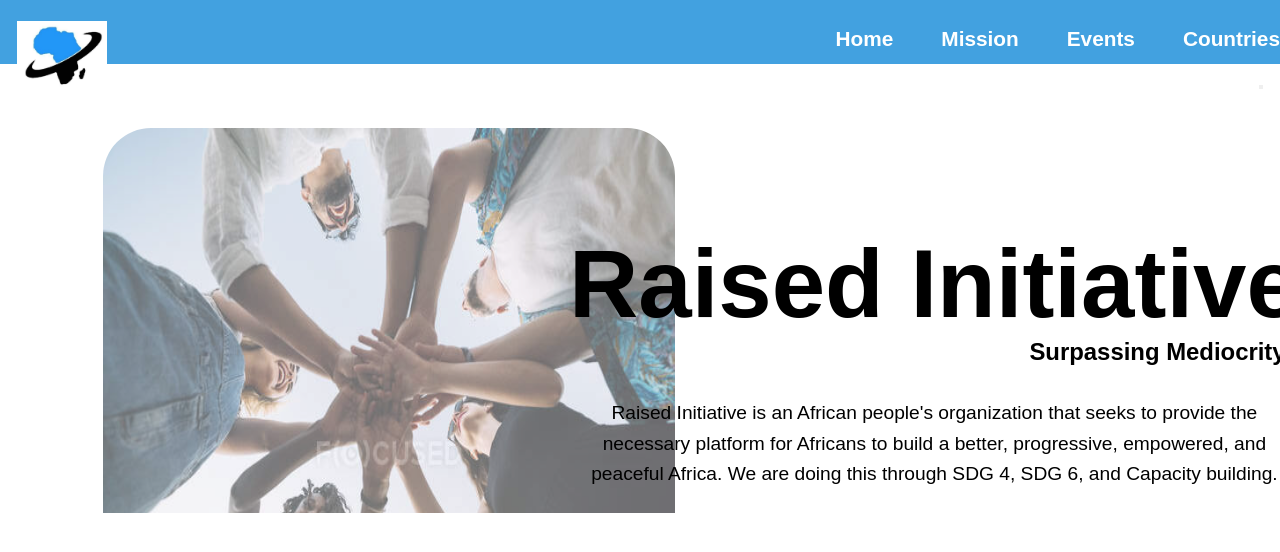
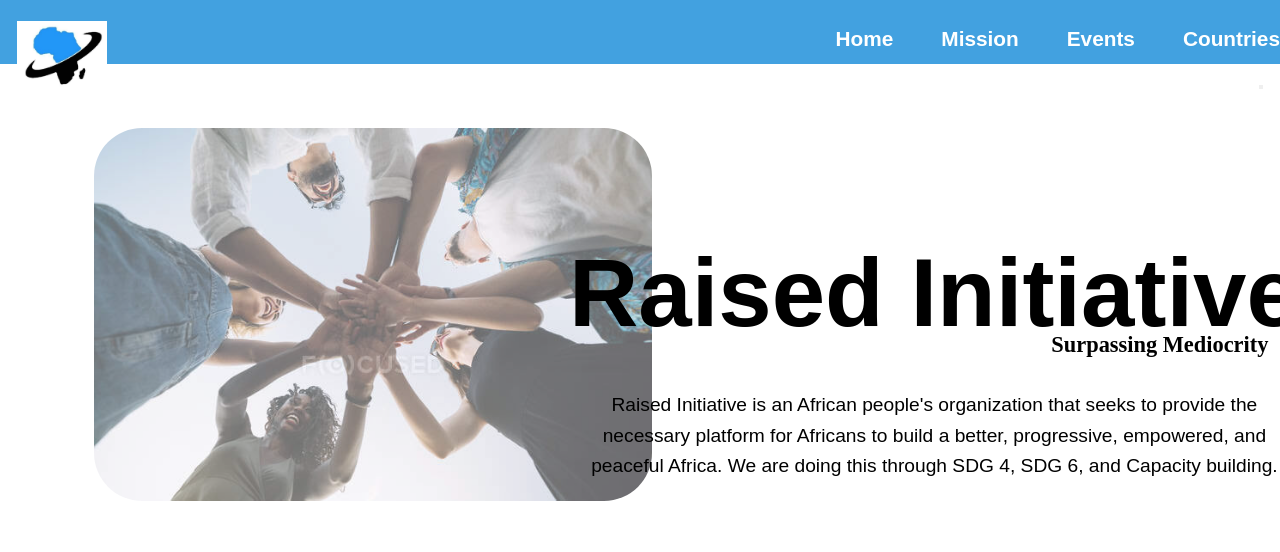
Before and after one commit to Iydeejames/Raised-Initiative-website, a React (Create React App) app: page / in a window 1280 px wide. Shown: the top 552 px of the page. Built offline with nearby package versions, Linux system fonts and the light colour scheme.

Commit message:
CSS file edits

```diff
--- a/src/App.css
+++ b/src/App.css
@@ -131,13 +131,13 @@ span.navbar-text {
 
 .hero-image {
   width: 80%;
-  height: 100%;
+  height: auto;
   margin-top: 8rem;
-  margin-left: 4rem;
+  margin-left: 3rem;
   border-radius: 3rem;
   opacity: 0.6;
-  transition: opacity 3s ease-in;
 }
+
 
 .hero-content {
   font-size: 1.8rem;
@@ -158,8 +158,11 @@ span.navbar-text {
 }
 
 .hero-text h5 {
-  margin-left: 63%;
+  font-family: cursive;
+  font-size: 1.4rem;
+  margin-left: 66%;
   width: max-content;
+  margin-top: -1rem;
 }
 
 .hero-text p {
--- a/src/components/Hero.js
+++ b/src/components/Hero.js
@@ -30,7 +30,8 @@ const HeroSection = () => {
             key={index}
             className={`slide ${index === currentIndex ? 'active' : ''}`}
           >
-            <img src={image} alt={`Slide ${index + 1}`} className="hero-image" />
+        <img src={image} alt={`Slide ${index + 1}`} className="hero-image" />
+
           </div>
         ))}
       </div>
```
